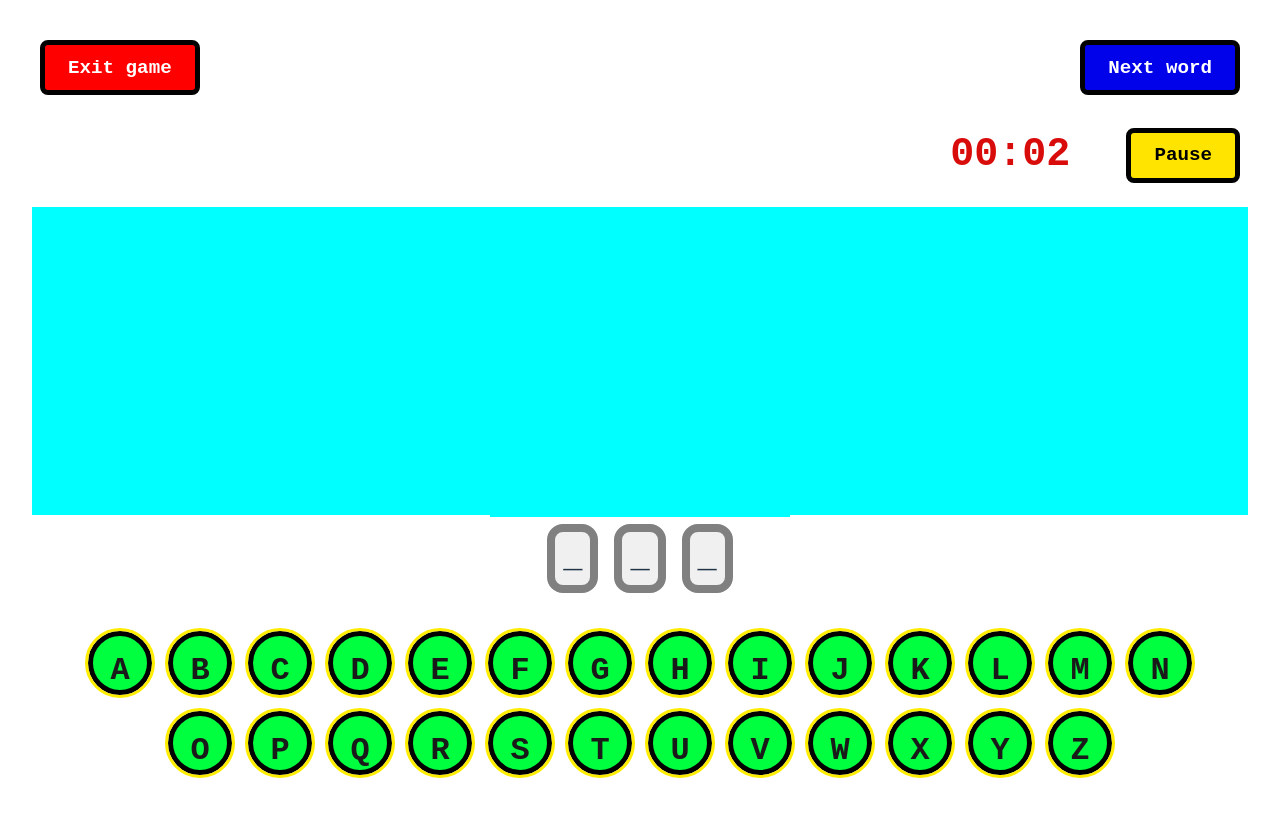
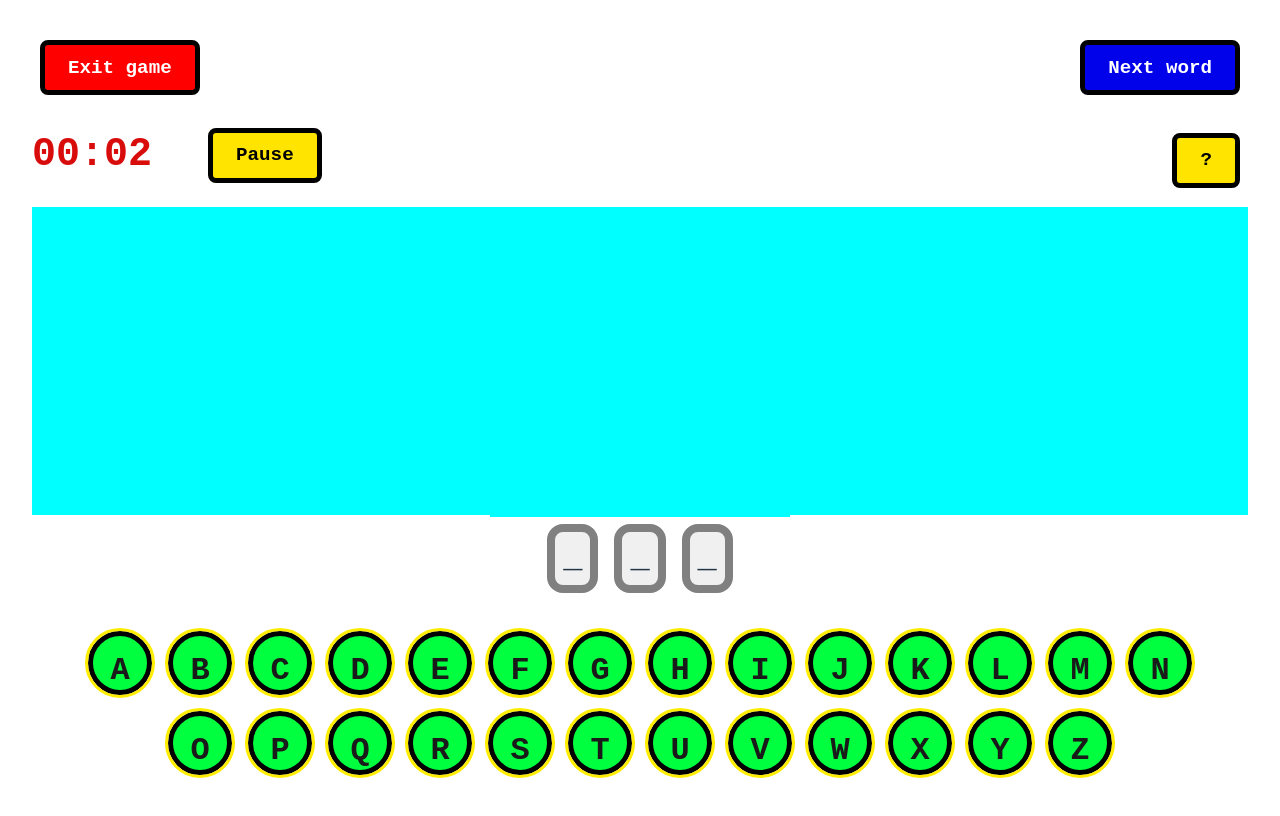
Before and after one commit to Viktoriia-Piskova/hangman-game, a Vue app: page / in a window 1280 px wide. Both pictures are taken after a click on the button "START NOW!". Shown: the top 816 px of the page. Built offline with nearby package versions, Linux system fonts and the light colour scheme.

Commit message:
hint display

```diff
--- a/src/components/gamePlay/HangmanPicture.vue
+++ b/src/components/gamePlay/HangmanPicture.vue
@@ -65,7 +65,7 @@ let {attempts} = storeToRefs(store)
     background-color:aqua;
     height: 310px;
     width: 100%;
-    z-index: 9999;
+    z-index: 1;
     left: -100%;
 }
 
--- a/src/components/gamePlay/TimerDisplay.vue
+++ b/src/components/gamePlay/TimerDisplay.vue
@@ -8,12 +8,20 @@
             </div>
         </div>
 
+        <div class="info-wrapper">
             <div class="timer-wrapper">
                 <h3><span v-if="minutes > 0">{{ minutes }}</span>
                     <span v-if="minutes == 0">00</span>:<span v-if="seconds > 0">{{ seconds }}</span>
                     <span v-if="seconds == 0">00</span>
                 </h3>
                 <button @click="stopTimer">Pause</button>
+            </div>
+
+           <div class="hint-wrapper">
+                    <p v-show="showHint">{{ hint }}</p>
+                <button @click="show">?</button>
+           </div>
+
         </div>
     </div>
 </template>
@@ -27,10 +35,15 @@ const store = useWordStore()
 let seconds = ref(0)
 let minutes = ref(0)
 let { totalSeconds } = storeToRefs(store)
+let { hint } = storeToRefs(store)
 let onPause = ref(false)
 let timerId = ''
+let showHint = false
 
-
+function show() {
+    showHint = true
+    setTimeout(() => {showHint = false}, 5000)
+}
 
 function startTimer() {
     onPause.value = false
@@ -71,6 +84,24 @@ h2 {
     color: rgb(255, 255, 0);
 }
 
+.info-wrapper {
+    display: flex;
+    align-items: baseline;
+    justify-content: space-between;
+}
+.hint-wrapper {
+    display: flex;
+    align-items: baseline;
+    justify-content: space-between;
+}
+
+.hint-wrapper p {
+    font-size: 1.5rem;
+    font-weight: 900;
+    color: rgb(6, 99, 6);
+    transition: all 500ms;
+}
+
 .timer-wrapper {
     display: flex;
     align-items: center;
```
Lines whose indentation alone changed are shown as unchanged.
